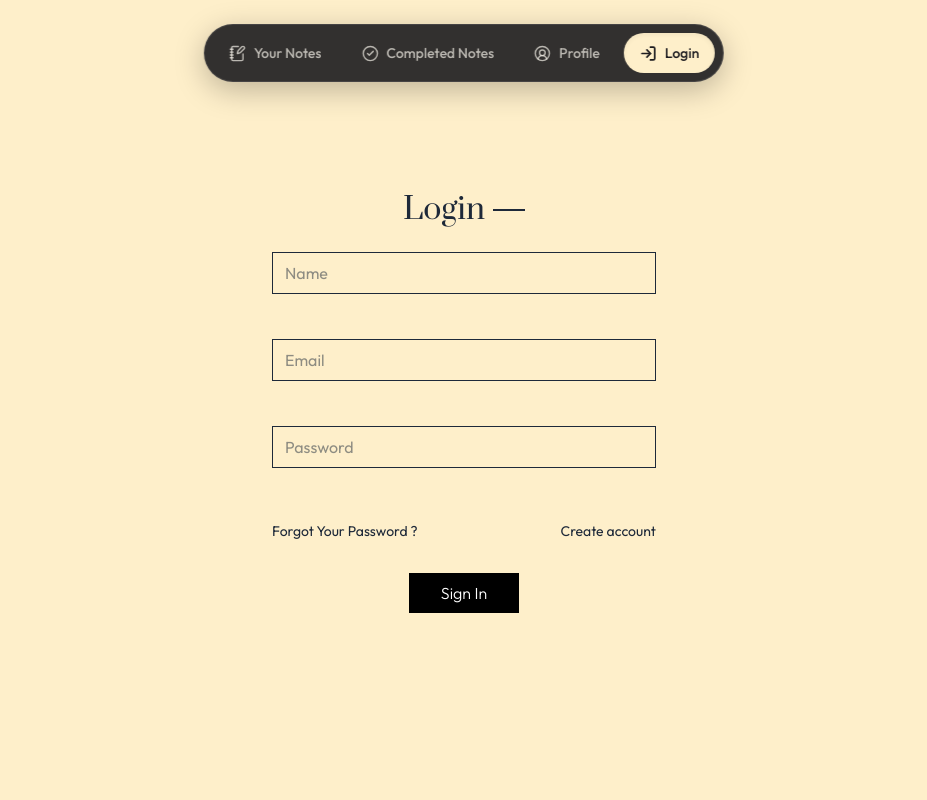
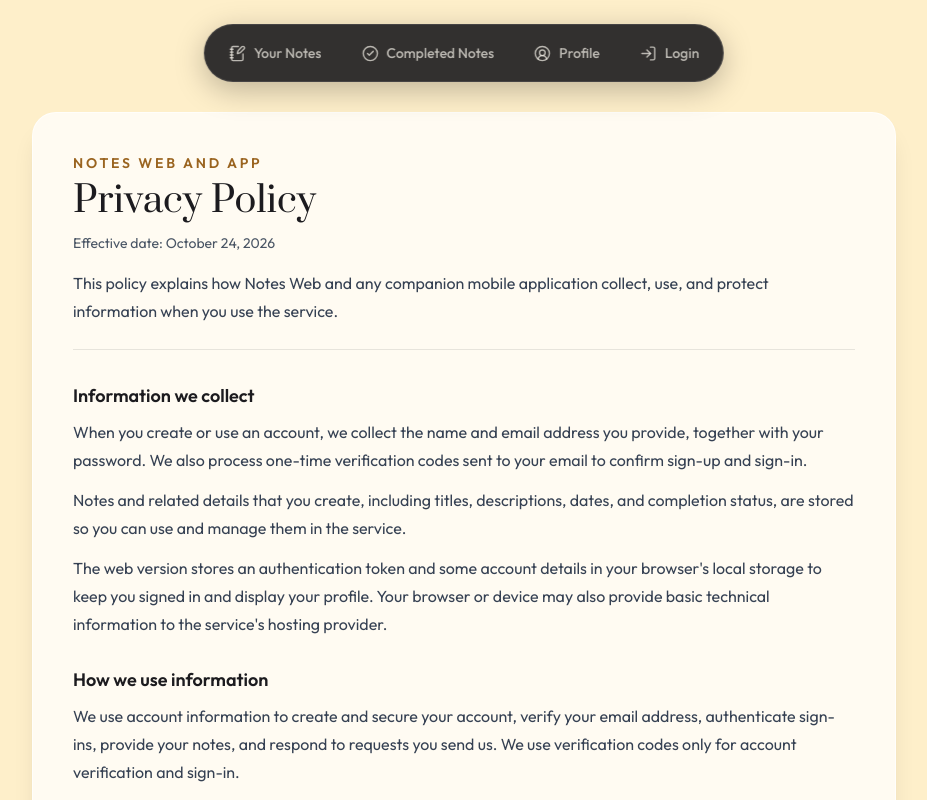
Before and after one commit to muhammedzamil38-wq/NOTES-WEB, a React app in the folder frontend/: page /privacy-policy in a window 1280 px wide. Before the commit this address led to /login. Shown: the top 800 px of the page, without its empty margins (176-1103 px from the left). Built offline with nearby package versions, Linux system fonts and the light colour scheme; no server answers; the HTML template or start-up script is replaced by a standard one; a web font is replaced by a local one.

Commit message:
privacy policy added

```diff
--- a/frontend/src/App.jsx
+++ b/frontend/src/App.jsx
@@ -7,6 +7,7 @@ import "react-toastify/dist/ReactToastify.css";
 import { useContext } from "react";
 import { notesContext } from "./context/NotesContext";
 import Navbar from "./components/Navbar";
+import PrivacyPolicy from "./pages/PrivacyPolicy";
 
 const DisplayNotes = React.lazy(
   () =>
@@ -81,6 +82,10 @@ const App = () => {
             element={token ? <CompletedNotes /> : <Navigate to="/login" replace />}
           />
           <Route
+            path="/privacy-policy"
+            element={<PrivacyPolicy />}
+          />
+          <Route
             path="/add-notes"
             element={token ? <AddNote /> : <Navigate to="/login" replace />}
           />
--- a/frontend/src/pages/Login.jsx
+++ b/frontend/src/pages/Login.jsx
@@ -1,4 +1,5 @@
 import  { useContext, useState } from "react";
+import { Link } from "react-router-dom";
 import { notesContext } from "../context/NotesContext";
 import axios from "axios";
 import { toast } from "react-toastify";
@@ -134,6 +135,12 @@ const Login = () => {
       <button className="cursor-pointer bg-black text-white font-light px-8 py-2 mt-4 ">
         {currentState === "Login" ? "Sign In" : "Sign Up"}
       </button>
+      <Link
+        to="/privacy-policy"
+        className="mb-4 text-xs text-gray-600 underline underline-offset-2 hover:text-gray-900"
+      >
+        Privacy Policy
+      </Link>
     </form>
   );
 };
--- /dev/null
+++ b/frontend/src/pages/PrivacyPolicy.jsx
@@ -0,0 +1,105 @@
+const sections = [
+  {
+    title: "Information we collect",
+    paragraphs: [
+      "When you create or use an account, we collect the name and email address you provide, together with your password. We also process one-time verification codes sent to your email to confirm sign-up and sign-in.",
+      "Notes and related details that you create, including titles, descriptions, dates, and completion status, are stored so you can use and manage them in the service.",
+      "The web version stores an authentication token and some account details in your browser's local storage to keep you signed in and display your profile. Your browser or device may also provide basic technical information to the service's hosting provider.",
+    ],
+  },
+  {
+    title: "How we use information",
+    paragraphs: [
+      "We use account information to create and secure your account, verify your email address, authenticate sign-ins, provide your notes, and respond to requests you send us. We use verification codes only for account verification and sign-in.",
+      "We do not use your notes or account details for advertising. We do not sell your personal information.",
+    ],
+  },
+  {
+    title: "Where information is processed",
+    paragraphs: [
+      "Information is processed by the service and its infrastructure providers, such as the database, hosting, and email providers needed to operate the service. These providers process information on the service's behalf to provide their services.",
+      "Information may be processed in countries other than the one where you live. Where required, appropriate safeguards should be used for international transfers.",
+    ],
+  },
+  {
+    title: "Retention and security",
+    paragraphs: [
+      "We keep account and note information while your account is active or as needed to provide the service. You may request account or data deletion using the contact details published with the service. Some information may remain for a limited time in backups or where retention is required by law.",
+      "Passwords for newly registered accounts are hashed before being stored. We use reasonable measures to protect information, but no online service or storage method can be guaranteed to be completely secure.",
+    ],
+  },
+  {
+    title: "Your choices and rights",
+    paragraphs: [
+      "You can review the name and email address associated with your profile and choose what notes you create. You can sign out to remove the active session from the web app. Clearing browser local storage also removes locally stored sign-in details, but does not delete account or note data held by the service.",
+      "Depending on where you live, you may have rights to access, correct, export, restrict, or delete your personal information. To make a request, contact the service operator using the contact details published with the app or website.",
+    ],
+  },
+  {
+    title: "Children's privacy",
+    paragraphs: [
+      "The service is not intended for children who are not permitted to use it under the laws that apply to them. If you believe a child has provided personal information, contact the service operator using the published contact details.",
+    ],
+  },
+  {
+    title: "Web and mobile applications",
+    paragraphs: [
+      "This policy applies to Notes Web and any companion Notes mobile application operated by the same service. The mobile app may store or process information differently depending on its platform; any additional collection or permissions will be explained in the app when relevant.",
+    ],
+  },
+  {
+    title: "Changes and contact",
+    paragraphs: [
+      "We may update this policy as the service changes. The revised version will be posted here with a new effective date. For privacy questions or requests, contact the service operator using the contact information published with the website or app.",
+    ],
+  },
+];
+
+const PrivacyPolicy = () => {
+  return (
+    <main className="w-full max-w-4xl px-1 pb-12 pt-4 text-[#1C1B1F] sm:px-4">
+      <article className="rounded-3xl border border-white/70 bg-white/75 p-6 shadow-xl backdrop-blur-sm sm:p-10">
+        <header className="mb-8 border-b border-[#1C1B1F]/10 pb-6">
+          <p className="mb-2 text-sm font-semibold uppercase tracking-[0.2em] text-[#9A6420]">
+            Notes Web and App
+          </p>
+          <h1 className="prata-regular text-3xl sm:text-4xl">Privacy Policy</h1>
+          <p className="mt-3 text-sm text-gray-600">
+            Effective date: October 24, 2026
+          </p>
+          <p className="mt-4 leading-7 text-gray-700">
+            This policy explains how Notes Web and any companion mobile
+            application collect, use, and protect information when you use the
+            service.
+          </p>
+        </header>
+
+        <div className="space-y-7">
+          {sections.map(({ title, paragraphs }) => (
+            <section key={title} aria-labelledby={title}>
+              <h2
+                id={title}
+                className="mb-2 text-lg font-semibold text-[#1C1B1F]"
+              >
+                {title}
+              </h2>
+              <div className="space-y-3 text-sm leading-7 text-gray-700 sm:text-base">
+                {paragraphs.map((paragraph) => (
+                  <p key={paragraph}>{paragraph}</p>
+                ))}
+              </div>
+            </section>
+          ))}
+        </div>
+
+        <p className="mt-8 border-t border-[#1C1B1F]/10 pt-5 text-xs leading-5 text-gray-500">
+          This policy is general information and is not legal advice. Before
+          publishing, make sure it reflects your actual providers, practices,
+          and the laws that apply to your service.
+        </p>
+      </article>
+    </main>
+  );
+};
+
+export default PrivacyPolicy;
```
